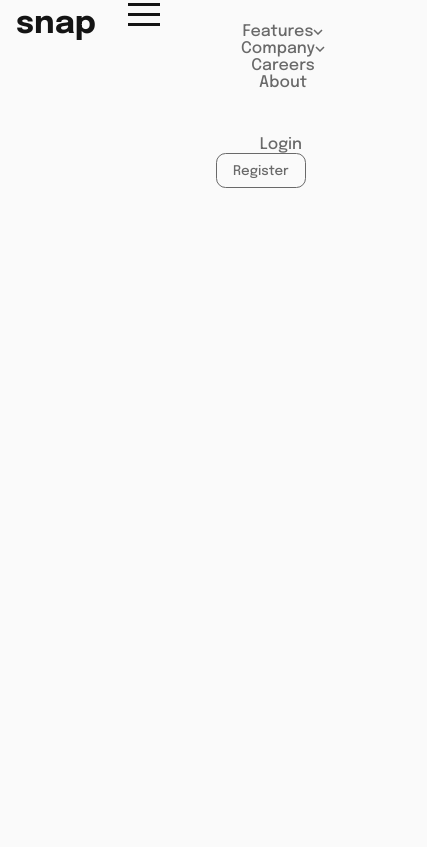
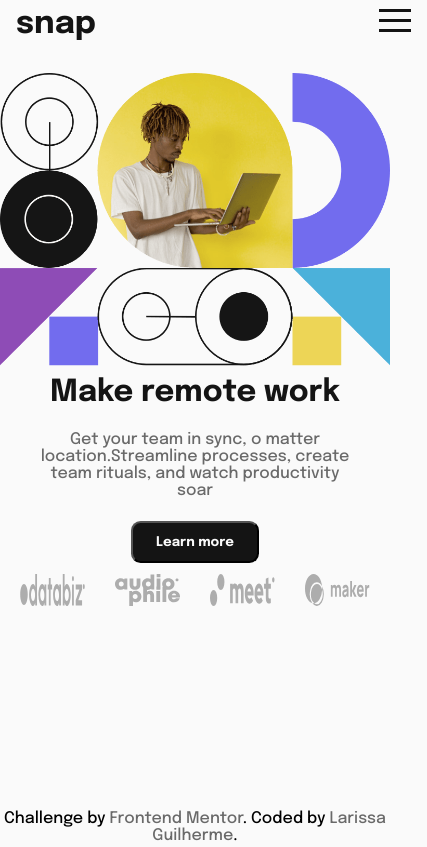
Before and after one commit to larissaag/snap, a plain HTML site: page index.html in a window 390 px wide. Shown: the top 847 px of the page, 427 px wide, since content can reach past the window. Drawn offline with Linux system fonts and the light colour scheme.

Commit message:
responsividade

```diff
--- a/css/style.css
+++ b/css/style.css
@@ -17,15 +17,15 @@ body {
 header {
     display: flex;
     align-items: center;
-    margin-top: 0.5rem;
+    margin-top: 8px;
 }
 
 .logo {
     color: hsl(0, 0%, 8%);
-    margin-left: 2.5rem;
-    margin-right: 3rem;
+    margin-left: 40px;
+    margin-right: 48px;
     font-weight: 700;
-    font-size: 3rem;
+    font-size: 48px;
 }
 nav {
     display: flex;
@@ -35,7 +35,7 @@ nav {
 ul {
     display: flex;
     justify-content: space-around;
-    width: 27%;
+    width: 40%;
 
 }
 li {
@@ -45,13 +45,18 @@ li {
 li img {
     display: flex;
     align-items: center;
-    margin-bottom: 0.3rem;
+    margin-bottom: 4.8px;
 }
 a {
     color: hsl(0, 0%, 41%);
 }
 a:hover {
     color: hsl(0, 0%, 8%);
+}
+.nav {
+    display: flex;
+    justify-content: space-around;
+    align-items: center;
 }
 .login-area {
     display: flex;
@@ -67,13 +72,13 @@ a:hover {
     justify-content: space-between;
     width: 100%;
     align-items: center;
-    height: 4rem;
+    height: 64px;
 }
 .register {
-    margin-left: 2.5rem;
-    margin-right: 5rem;
-    padding: 0.6rem 1rem;
-    border-radius: 0.6rem;
+    margin-left: 40px;
+    margin-right: 80px;
+    padding: 9.6px 16px;
+    border-radius: 9.6px;
     border: 1px solid hsl(0, 0%, 41%);
     color: hsl(0, 0%, 41%);
     cursor: pointer;
@@ -91,7 +96,7 @@ main {
     justify-content: space-evenly;
     width: 100%;
     align-items: flex-end;
-    padding: 5rem 2.5rem;
+    padding: 40px;
 }
 .informations {
     display: flex;
@@ -103,8 +108,8 @@ main {
     display: flex;
     flex-direction: column;
     justify-content: space-evenly;
-    width: 31rem;
-    height: 27rem;
+    width: 496px;
+    height: 432px;
 }
 .description-title {
     justify-self: flex-start;
@@ -120,11 +125,11 @@ main {
 .description-button {
     color: hsl(0, 0%, 98%);
     font-weight: 700;
-    width: 8rem;
-    height: 2.6rem;
-    border-radius: 0.6rem;
+    width: 128px;
+    height: 41.6px;
+    border-radius: 9.6px;
     background-color: hsl(0, 0%, 8%);
-    padding: 0.6rem 1rem;
+    padding: 9.6px 16px;
     cursor: pointer;
     justify-self: flex-end;
 }
@@ -139,7 +144,7 @@ main {
     justify-content: space-between;
 }
 .hero-image {
-    width: 31rem
+    width: 432px
 }
 .desktop-image {
     display: flex;
@@ -154,8 +159,8 @@ footer {
 }
 @media (max-width: 1440px) {
     .alguma-coisa {
-        height: 27rem;
-        width: 27rem;
+        height: 432px;
+        width: 432px;
     }
     .description-title {
         font-size: 4rem;
@@ -166,23 +171,30 @@ footer {
         display: flex;
         justify-content: space-between;
     }
+    .header {
+        align-items: center;
+    }
     .logo {
         font-size: 2rem;
         margin: 0;
-        padding: 0 1rem ;
+        padding: 0 16px ;
     }
     .menu {
-        height: 100%;
         display: flex;
         justify-self: flex-end;
-        padding: 0 1rem;
+        padding: 0 16px;
+        position: absolute;
+        left: 93%;
     }
     .qualquer-coisa {
-        position: relative;
+        position: absolute;
+        top: 0;
+        left: -300px;
         display: block;
         flex-direction: column;
-        width: 18rem;
+        width: 300px;
         height: 100vh;
+
     }
     ul {
         flex-direction: column;
@@ -199,13 +211,13 @@ footer {
         align-self: center;
         display: flex;
         flex-direction: column;
-        height: 1.8rem;
-        width: 2rem;
+        height: 28.8px;
+        width: 32px;
     }
     label span {
         position: absolute;
         display: block;
-        height: 0.2rem;
+        height: 3.2px;
         width: 100%;
         background: hsl(0, 0%, 8%);
         transition: 0.25s ease-in-out;
@@ -234,33 +246,51 @@ footer {
         display: flex;
         flex-direction: column;
         align-items: flex-start;
-        height: 25vh;
+        height: 40vh;
         justify-content: space-around;
+        align-items: center;
+        margin-top: 40px;
+    }
+    .nav {
+        align-items: flex-start;
+        height: 50%;
+    }
+    .login-area {
+        justify-content: space-between;
+        height: 70px;
+    }
+    .register {
+        margin: 0;
+        padding: 9.6px 48px;
     }
     main {
         flex-direction: column-reverse;
         align-items: center;
         padding: 0;
-        margin-top: 2rem;
+        margin-top: 32px;
     }
     .informations {
         width: 90%;
-        height: 15rem;
-
+        height: 240px;
     }
     .alguma-coisa {
         width: 90%;
         justify-content: space-around;
+        text-align: center;
+        align-self: center;
     }
     .description-title {
-        font-size: 1.5rem;
+        font-size: 1.9rem;
         align-self: center;
     }
     .description-button {
         align-self: center;
     }
+    .icons img {
+        width: 65px;
+    }
     .hero-image {
-        width: 97%;
+        width: 100%;
     }
     .desktop-image {
         display: none;
@@ -269,4 +299,8 @@ footer {
         display: flex;
         width: 100%;
     }
+    footer {
+        position: absolute;
+        bottom: 0;
+    }
 }
--- a/index.html
+++ b/index.html
@@ -34,7 +34,7 @@
       </div>
       <div class="qualquer-coisa">
         <nav>
-          <ul class="login-area">
+          <ul class="nav">
             <li>
               <a href="#">Features</a>
               <img
@@ -58,7 +58,7 @@
               <a href="#">About</a>
             </li>
           </ul>
-          <div class="login-area">
+          <div>
             <ul class="login-area">
               <li>
                 <a href="#">Login</a>
```
Also changed, not shown: js/main.js (line endings or trailing spaces).
